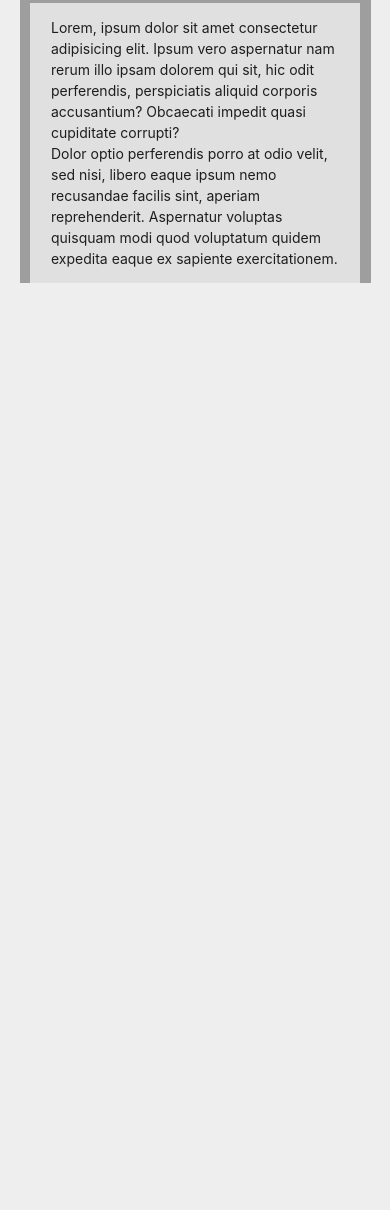
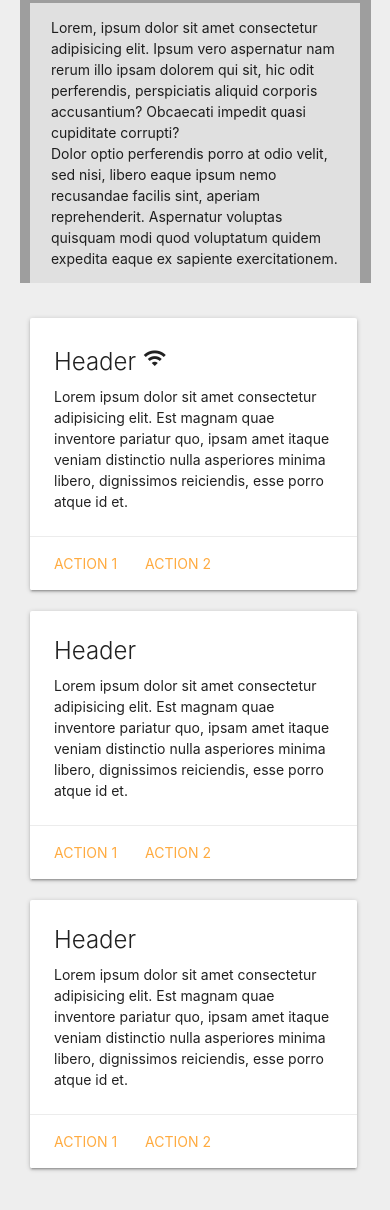
Before and after one commit to jryankendall/jryankendall.github.io, a plain HTML site: page index.html in a window 390 px wide. Shown: the part 396-1606 px from the top of the page. Before the commit the page ends 844 px from the top, so only its background shows below. Drawn offline with nearby package versions, Linux system fonts and the light colour scheme.

Commit message:
Set up media query mixins, started adding profile area and portfolio section.

```diff
--- /dev/null
+++ b/assets/scss/_profile-row.scss
@@ -0,0 +1,16 @@
+.profile-area-box {
+    display: flex;
+    flex-flow: column;
+    justify-content: space-around;
+    @include for-tablet-landscape-up {
+        flex-flow: row;
+    }
+}
+
+.profile-area-card {
+    max-width: 99%;
+
+    @include for-tablet-landscape-up {
+        max-width: 30%;
+    }
+}
--- /dev/null
+++ b/assets/scss/_queries.scss
@@ -0,0 +1,15 @@
+@mixin for-phone-only {
+  @media (max-width: 599px) { @content; }
+}
+@mixin for-tablet-portrait-up {
+  @media (min-width: 600px) { @content; }
+}
+@mixin for-tablet-landscape-up {
+  @media (min-width: 900px) { @content; }
+}
+@mixin for-desktop-up {
+  @media (min-width: 1200px) { @content; }
+}
+@mixin for-big-desktop-up {
+  @media (min-width: 1800px) { @content; }
+}
--- a/assets/scss/materialize.scss
+++ b/assets/scss/materialize.scss
@@ -43,8 +43,10 @@
 
 //JK's CSS Below
 
+@import 'queries';
+@import 'resets';
 @import 'themes';
-@import 'resets';
 @import 'hero-row';
+@import 'profile-row';
 
 //
--- a/index.html
+++ b/index.html
@@ -36,7 +36,7 @@
         <div class="row">
             <div class="col s12 hero-banner-column">
                 <div class="col s12 l4">
-                    <div class="about-box-header">
+                    <div class="about-box-header" id="intro">
                         <h2 class="center-align">Who Am I</h2>
                     </div>
                     <div class="about-box-body">
@@ -66,6 +66,53 @@
             </div>
         </div>
 
+        <div class="row">
+            <div class="col s12 profile-area-box" id="profile">
+                <div class="card profile-area-card">
+                    <div class="card-content">
+                        <span class="card-title">Header <i class="material-icons">wifi</i></span>
+                        <p>Lorem ipsum dolor sit amet consectetur adipisicing elit. Est magnam quae inventore pariatur quo, ipsam amet itaque veniam distinctio nulla asperiores minima libero, dignissimos reiciendis, esse porro atque id et.</p>
+
+
+                    </div>
+                    <div class="card-action">
+                        <a href="#">Action 1</a>
+                        <a href="#">Action 2</a>
+                    </div>
+                </div>
+                <div class="card profile-area-card">
+                    <div class="card-content">
+                        <span class="card-title">Header</span>
+                        <p>Lorem ipsum dolor sit amet consectetur adipisicing elit. Est magnam quae inventore pariatur quo, ipsam amet itaque veniam distinctio nulla asperiores minima libero, dignissimos reiciendis, esse porro atque id et.</p>
+
+
+                    </div>
+                    <div class="card-action">
+                        <a href="#">Action 1</a>
+                        <a href="#">Action 2</a>
+                    </div>
+                </div>
+                <div class="card profile-area-card">
+                    <div class="card-content">
+                        <span class="card-title">Header</span>
+                        <p>Lorem ipsum dolor sit amet consectetur adipisicing elit. Est magnam quae inventore pariatur quo, ipsam amet itaque veniam distinctio nulla asperiores minima libero, dignissimos reiciendis, esse porro atque id et.</p>
+
+
+                    </div>
+                    <div class="card-action">
+                        <a href="#">Action 1</a>
+                        <a href="#">Action 2</a>
+                    </div>
+                </div>
+            </div>
+        </div>
+
+        <div class="row">
+            <div class="col s12 portfolio-area-box" id="portfolio">
+
+            </div>
+        </div>
+
     </div>
 
 
```
Also changed, not shown: assets/css/materialize.css.
